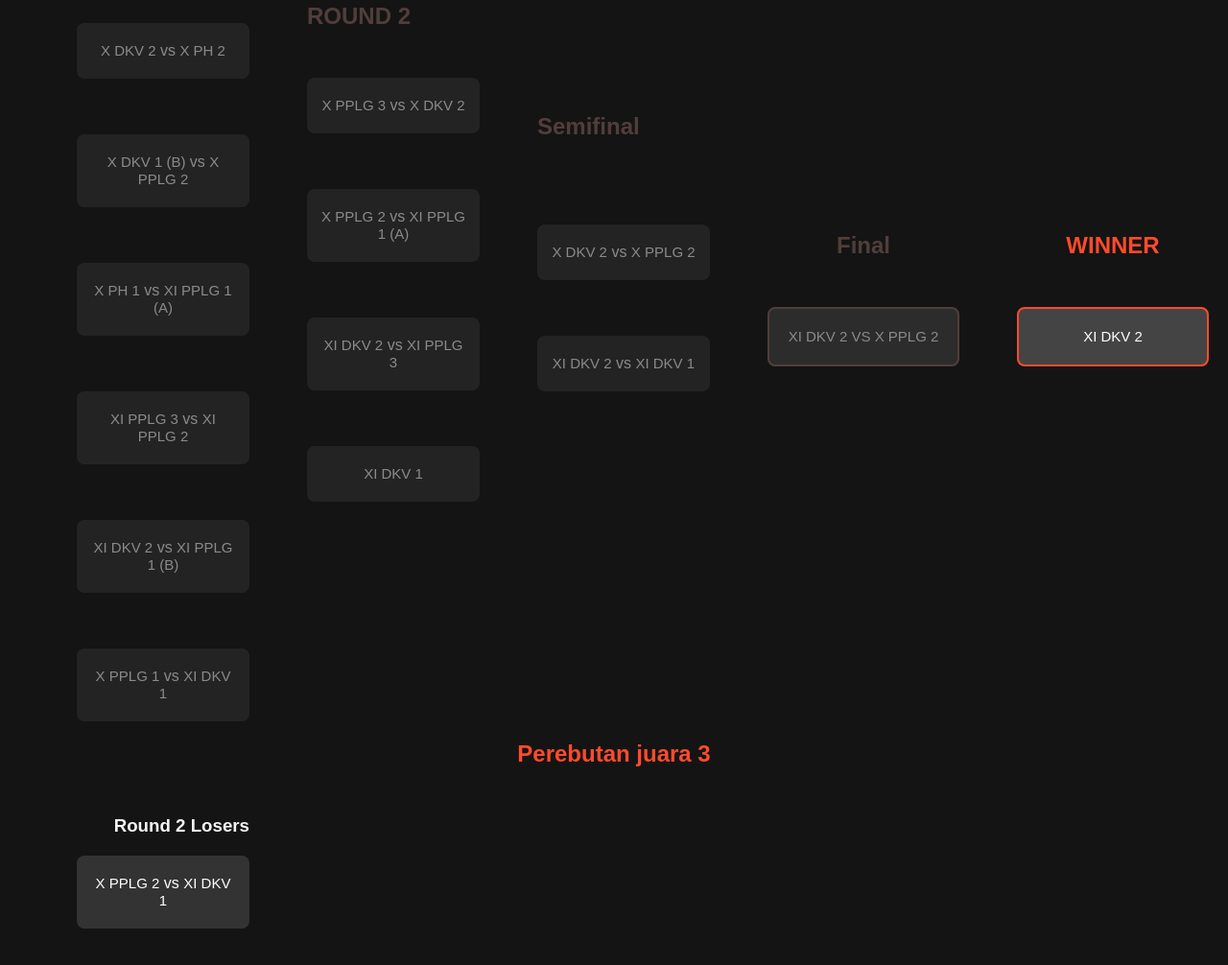
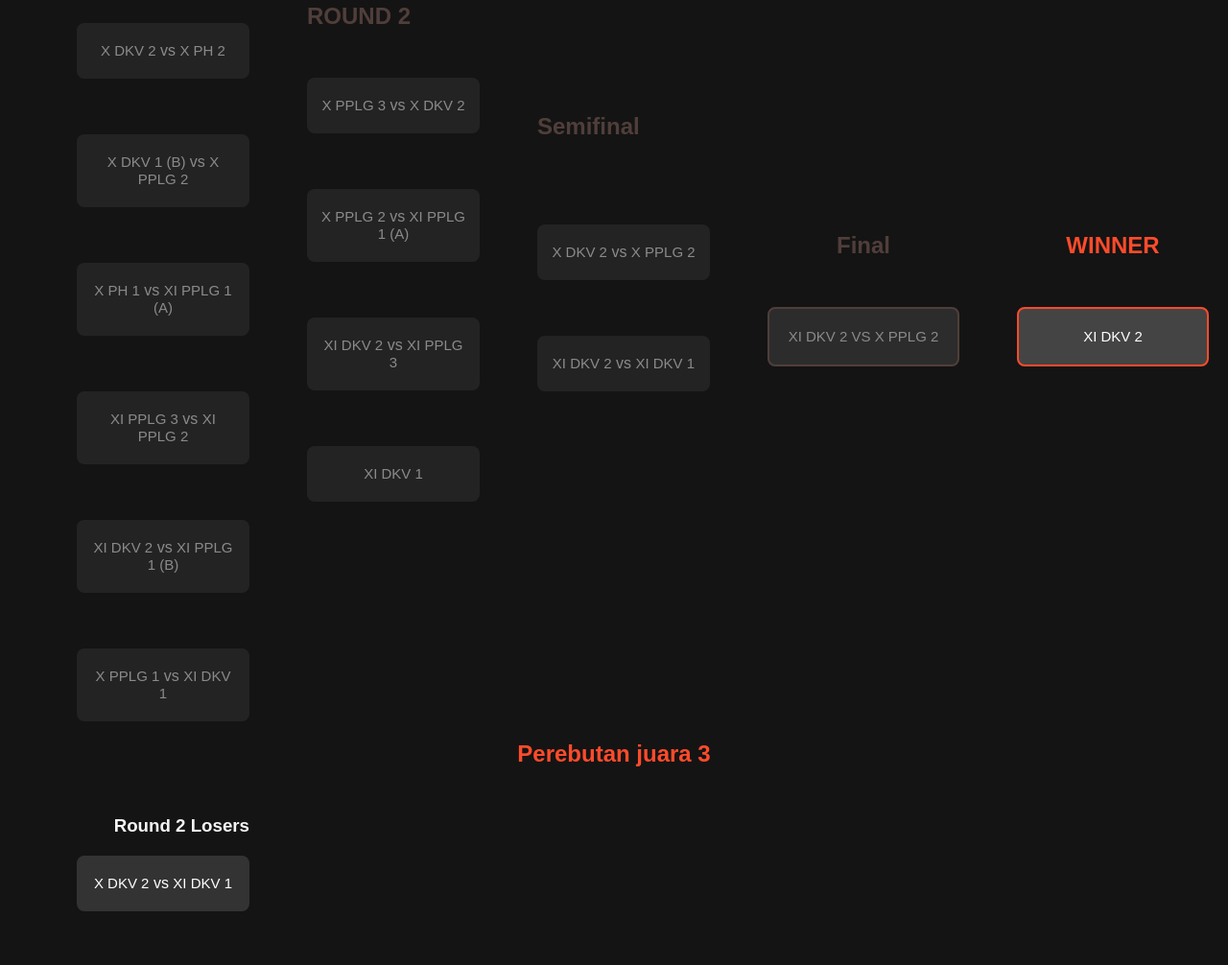
Before and after one commit to kaz-hero123/TOUR, a plain HTML site: page index.html in a window 1280 px wide. Shown: the part 394-1400 px from the top of the page at 96% size. Drawn offline with Linux system fonts and the light colour scheme.

Commit message:
Update index.html

```diff
--- a/index.html
+++ b/index.html
@@ -101,7 +101,7 @@
           <div class="round round-2-loser left">
             <h3>Round 2 Losers</h3>
             <div class="match">
-              <span>X PPLG 2</span> vs
+              <span>X DKV 2</span> vs
               <span>XI DKV 1</span>
             </div>
           </div>
```
